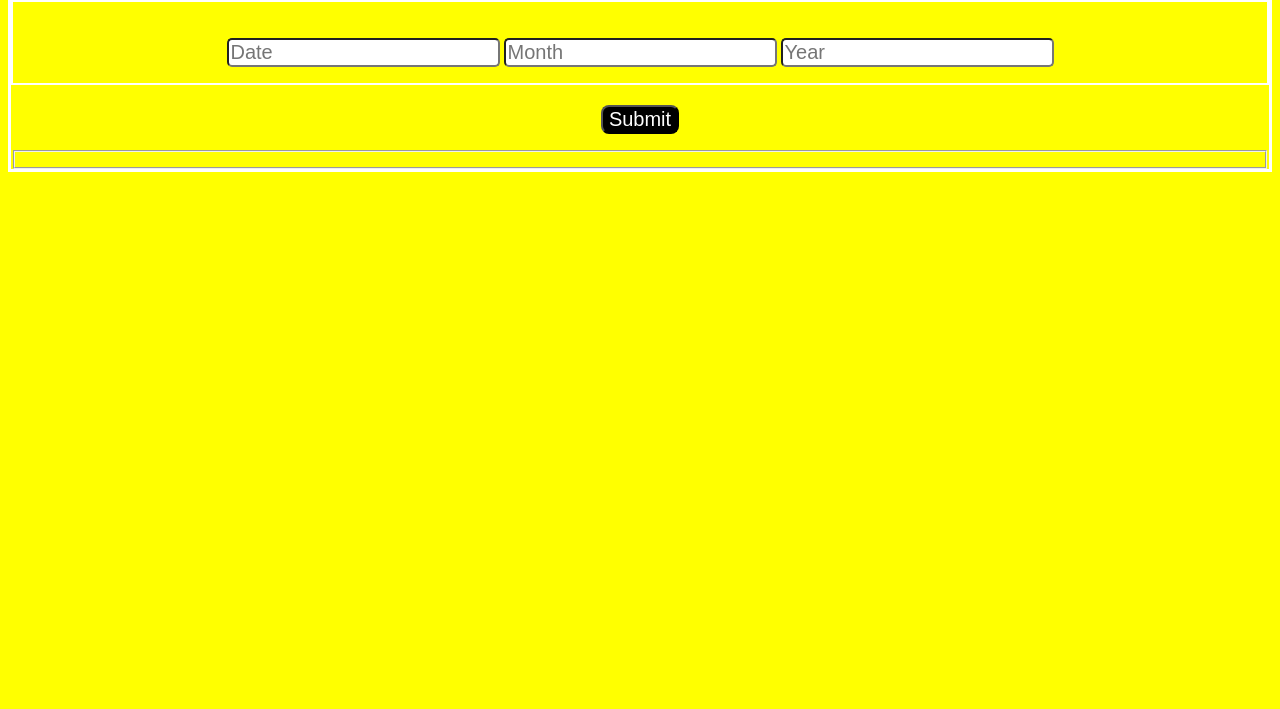
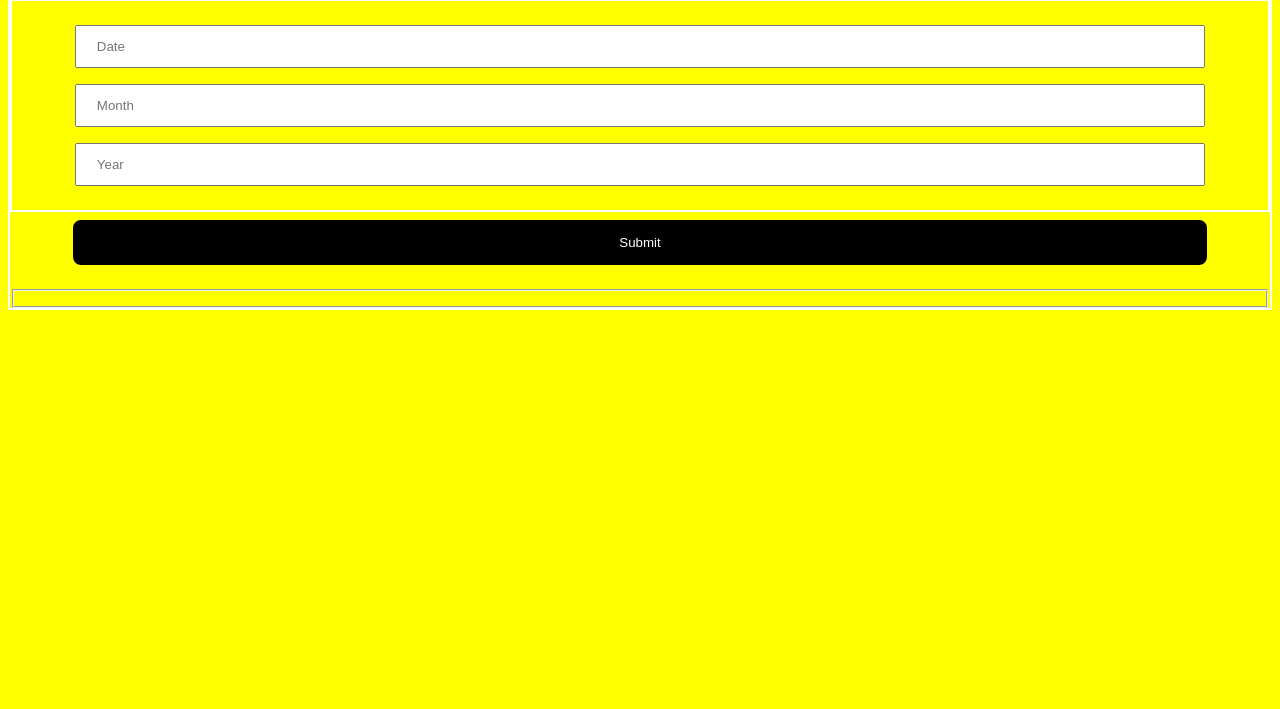
Before and after one commit to Alsaef/find-age, a plain HTML site: page index.html in a window 1280 px wide. Shown: the part 91-800 px from the top of the page. Drawn offline with Linux system fonts and the light colour scheme.

Commit message:
Add files via upload

```diff
--- a/style.css
+++ b/style.css
@@ -1,7 +1,7 @@
 body {
     text-align: center;
     background-color: yellow;
-    border: solid white;
+    border: solid white 2px;
 }
 .input {
     border: solid white 2px;
@@ -10,16 +10,21 @@ ul {
     list-style: none;
 }
 input {
-    font-size: 20px;
-    margin-top: 20px;
-    border-radius: 5px;
+    width: 90%;
+    padding: 12px 20px;
+    margin: 8px 0;
+    box-sizing: border-box;
+
+    outline: none;
+
+
 }
 h2 { color: white;
     text-align: justify;
     background-color: black;
     display: inline;
 }
-.button {
+.button {border: solid black;
     border-radius: 8px;
     background-color: black;
     color:white;
```
